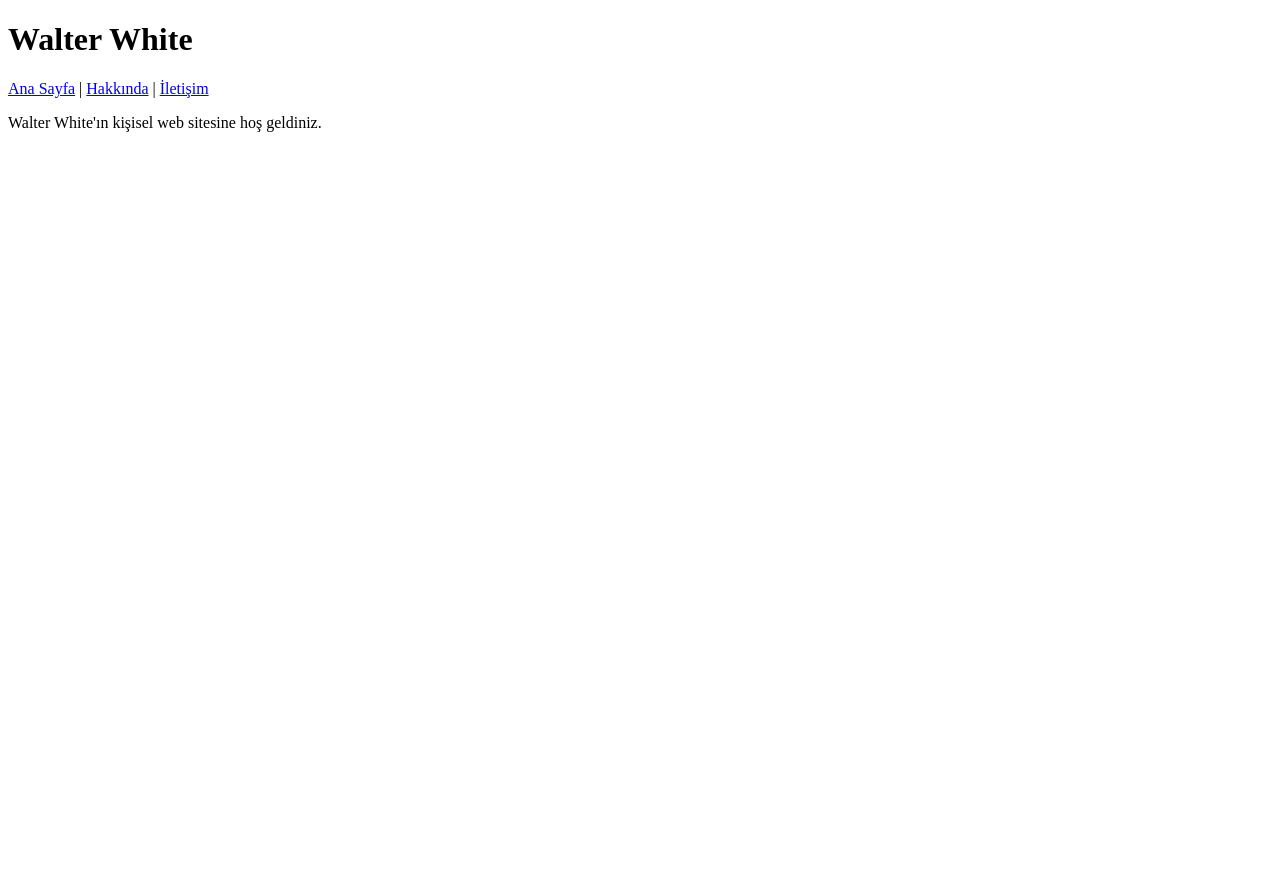
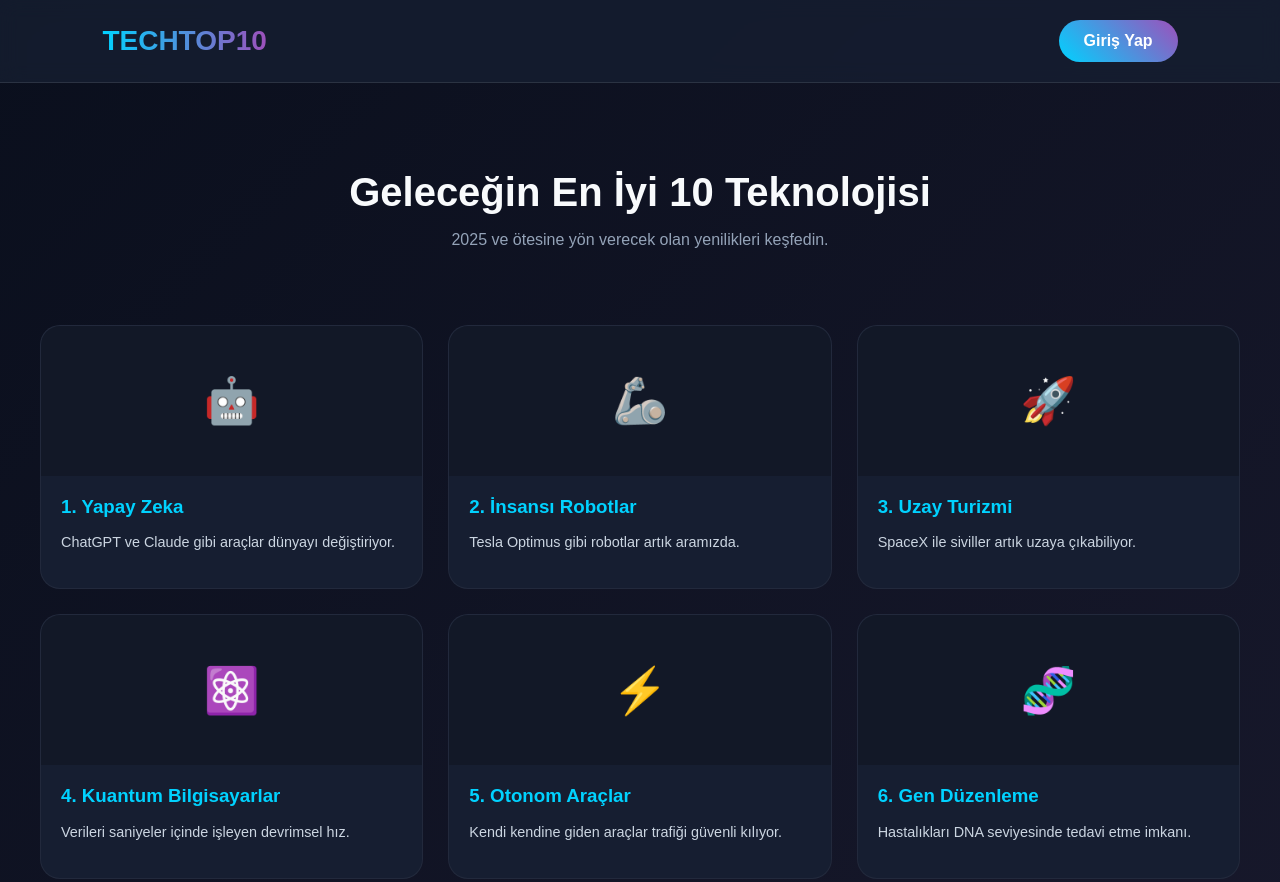
Before and after one commit to omergamer5131-ai/walter-white, a plain HTML site: page index.html in a window 1280 px wide. Shown: the top 882 px of the page. Before the commit the page ends 800 px from the top, so only its background shows below. Drawn offline with Linux system fonts and the light colour scheme.

Commit message:
Update index.html

```diff
--- a/index.html
+++ b/index.html
@@ -1,16 +1,121 @@
 <!DOCTYPE html>
 <html lang="tr">
 <head>
-  <meta charset="UTF-8">
-  <title>Walter White | Ana Sayfa</title>
+    <meta charset="UTF-8">
+    <meta name="viewport" content="width=device-width, initial-scale=1.0">
+    <title>TechTop10 | Geleceği Keşfet</title>
+    <style>
+        :root {
+            --bg-dark: #0a0f1d;
+            --card-bg: #161e31;
+            --neon-blue: #00d2ff;
+            --neon-purple: #9d50bb;
+            --text-white: #f8fafc;
+        }
+
+        body {
+            font-family: 'Poppins', sans-serif;
+            background: linear-gradient(135deg, var(--bg-dark) 0%, #1a1a2e 100%);
+            color: var(--text-white);
+            margin: 0;
+            min-height: 100vh;
+        }
+
+        nav {
+            display: flex;
+            justify-content: space-between;
+            align-items: center;
+            padding: 20px 8%;
+            background: rgba(22, 30, 49, 0.8);
+            backdrop-filter: blur(10px);
+            border-bottom: 1px solid rgba(255, 255, 255, 0.1);
+            position: sticky;
+            top: 0;
+            z-index: 1000;
+        }
+
+        .logo {
+            font-size: 28px;
+            font-weight: 800;
+            background: linear-gradient(to right, var(--neon-blue), var(--neon-purple));
+            -webkit-background-clip: text;
+            -webkit-text-fill-color: transparent;
+        }
+
+        .login-btn {
+            background: linear-gradient(45deg, var(--neon-blue), var(--neon-purple));
+            color: white;
+            padding: 12px 25px;
+            border-radius: 50px;
+            text-decoration: none;
+            font-weight: 600;
+            transition: 0.3s;
+        }
+
+        .hero { text-align: center; padding: 60px 20px; }
+        .hero h1 { font-size: 2.5rem; margin-bottom: 10px; }
+        .hero p { color: #94a3b8; }
+
+        .container { max-width: 1200px; margin: 0 auto; padding: 0 20px 50px 20px; }
+        .card-grid {
+            display: grid;
+            grid-template-columns: repeat(auto-fit, minmax(300px, 1fr));
+            gap: 25px;
+        }
+
+        .card {
+            background: var(--card-bg);
+            border-radius: 20px;
+            overflow: hidden;
+            border: 1px solid rgba(255, 255, 255, 0.05);
+            transition: 0.3s;
+        }
+
+        .card:hover {
+            border-color: var(--neon-blue);
+            transform: translateY(-8px);
+        }
+
+        .card-image {
+            height: 150px;
+            background: rgba(0,0,0,0.2);
+            display: flex;
+            align-items: center;
+            justify-content: center;
+            font-size: 45px;
+        }
+
+        .card-content { padding: 20px; }
+        .card-content h3 { margin: 0 0 10px 0; color: var(--neon-blue); }
+        .card-content p { color: #cbd5e1; font-size: 0.9rem; line-height: 1.5; }
+    </style>
 </head>
 <body>
-  <h1>Walter White</h1>
-  <nav>
-    <a href="index.html">Ana Sayfa</a> |
-    <a href="hakkinda.html">Hakkında</a> |
-    <a href="iletisim.html">İletişim</a>
-  </nav>
-  <p>Walter White'ın kişisel web sitesine hoş geldiniz.</p>
+
+    <nav>
+        <div class="logo">TECHTOP10</div>
+        <a href="#" class="login-btn">Giriş Yap</a>
+    </nav>
+
+    <div class="hero">
+        <h1>Geleceğin En İyi 10 Teknolojisi</h1>
+        <p>2025 ve ötesine yön verecek olan yenilikleri keşfedin.</p>
+    </div>
+
+    <div class="container">
+        <div class="card-grid">
+            <div class="card"><div class="card-image">🤖</div><div class="card-content"><h3>1. Yapay Zeka</h3><p>ChatGPT ve Claude gibi araçlar dünyayı değiştiriyor.</p></div></div>
+            <div class="card"><div class="card-image">🦾</div><div class="card-content"><h3>2. İnsansı Robotlar</h3><p>Tesla Optimus gibi robotlar artık aramızda.</p></div></div>
+            <div class="card"><div class="card-image">🚀</div><div class="card-content"><h3>3. Uzay Turizmi</h3><p>SpaceX ile siviller artık uzaya çıkabiliyor.</p></div></div>
+            <div class="card"><div class="card-image">⚛️</div><div class="card-content"><h3>4. Kuantum Bilgisayarlar</h3><p>Verileri saniyeler içinde işleyen devrimsel hız.</p></div></div>
+            <div class="card"><div class="card-image">⚡</div><div class="card-content"><h3>5. Otonom Araçlar</h3><p>Kendi kendine giden araçlar trafiği güvenli kılıyor.</p></div></div>
+            <div class="card"><div class="card-image">🧬</div><div class="card-content"><h3>6. Gen Düzenleme</h3><p>Hastalıkları DNA seviyesinde tedavi etme imkanı.</p></div></div>
+            <div class="card"><div class="card-image">🥽</div><div class="card-content"><h3>7. Karma Gerçeklik</h3><p>Dijital ve fiziksel dünyayı birleştiren gözlükler.</p></div></div>
+            <div class="card"><div class="card-image">⛓️</div><div class="card-content"><h3>8. Blockchain</h3><p>Veri ve güvenliğin yeni internet protokolü.</p></div></div>
+            <div class="card"><div class="card-image">☀️</div><div class="card-content"><h3>9. Füzyon Enerjisi</h3><p>Sınırsız ve tertemiz enerji üretme hayali.</p></div></div>
+            <div class="card"><div class="card-image">🌐</div><div class="card-content"><h3>10. 6G Teknolojisi</h3><p>Işık hızında veri transferi dönemi başlıyor.</p></div></div>
+        </div>
+    </div>
+
 </body>
 </html>
```
